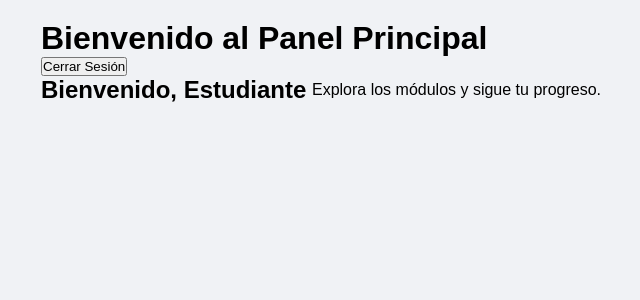
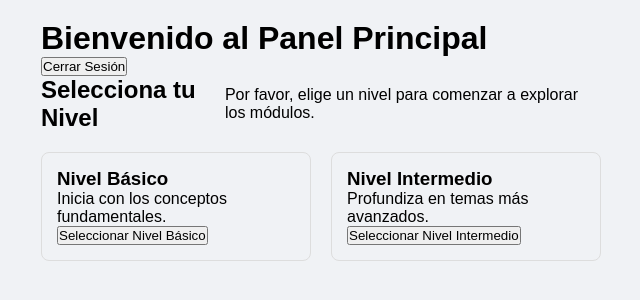
Before and after one commit to Axtarox/Entrenador-Algoritmos, a website: page client/public/views/dashboard.html in a window 1280 px wide. Shown: the whole page, without its empty margins (319-959 px from the left). Drawn offline with Linux system fonts and the light colour scheme; no server answers.

Commit message:
dashboard

```diff
--- a/client/public/views/dashboard.html
+++ b/client/public/views/dashboard.html
@@ -16,16 +16,36 @@
 
         <main>
             <div class="dashboard-header">
-                <h2>Bienvenido, Estudiante</h2>
-                <p>Explora los módulos y sigue tu progreso.</p>
+                <h2>Selecciona tu Nivel</h2>
+                <p>Por favor, elige un nivel para comenzar a explorar los módulos.</p>
             </div>
 
             <section class="module-grid" id="moduleGrid">
-                <!-- Los módulos se cargarán aquí dinámicamente mediante JavaScript -->
+                <div class="module-card" id="basicLevel">
+                    <h3>Nivel Básico</h3>
+                    <p>Inicia con los conceptos fundamentales.</p>
+                    <button class="level-btn" onclick="redirectToModules('basic')">Seleccionar Nivel Básico</button>
+                </div>
+
+                <div class="module-card" id="intermediateLevel">
+                    <h3>Nivel Intermedio</h3>
+                    <p>Profundiza en temas más avanzados.</p>
+                    <button class="level-btn" onclick="redirectToModules('intermediate')">Seleccionar Nivel Intermedio</button>
+                </div>
             </section>
         </main>
     </div>
 
     <script src="/js/api.js" type="module" defer></script> <!-- Cliente API para comunicación con backend -->
+    <script>
+        // Función para redirigir a la vista de módulos correspondiente
+        function redirectToModules(level) {
+            if (level === 'basic') {
+                window.location.href = '/modules/basic.html'; // Cambia esta ruta a tu vista de módulos básicos
+            } else if (level === 'intermediate') {
+                window.location.href = '/modules/intermediate.html'; // Cambia esta ruta a tu vista de módulos intermedios
+            }
+        }
+    </script>
 </body>
 </html>
```
Also changed, not shown: client/public/views/basic.html (added), client/public/views/intermediate.html (added).
